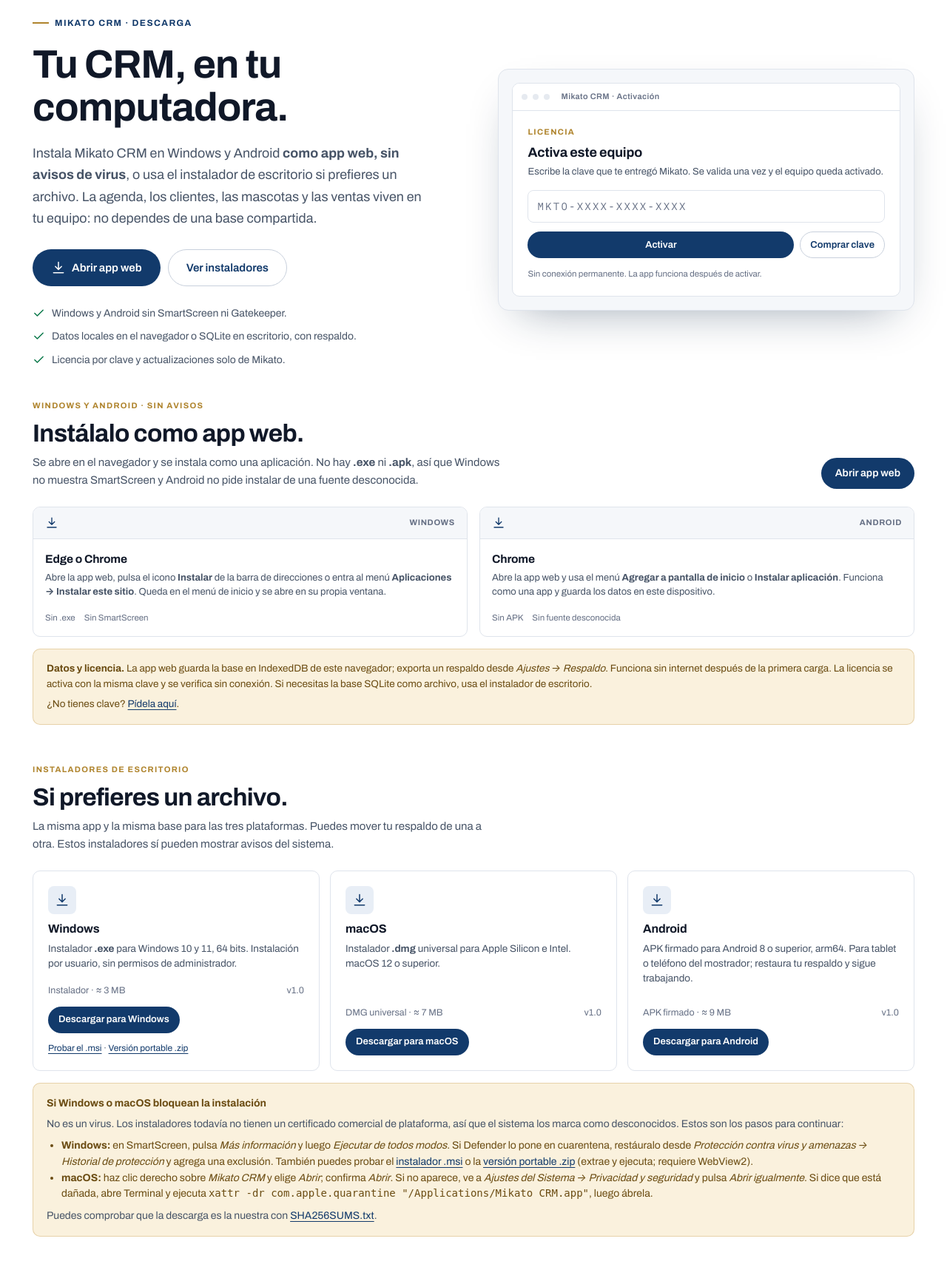
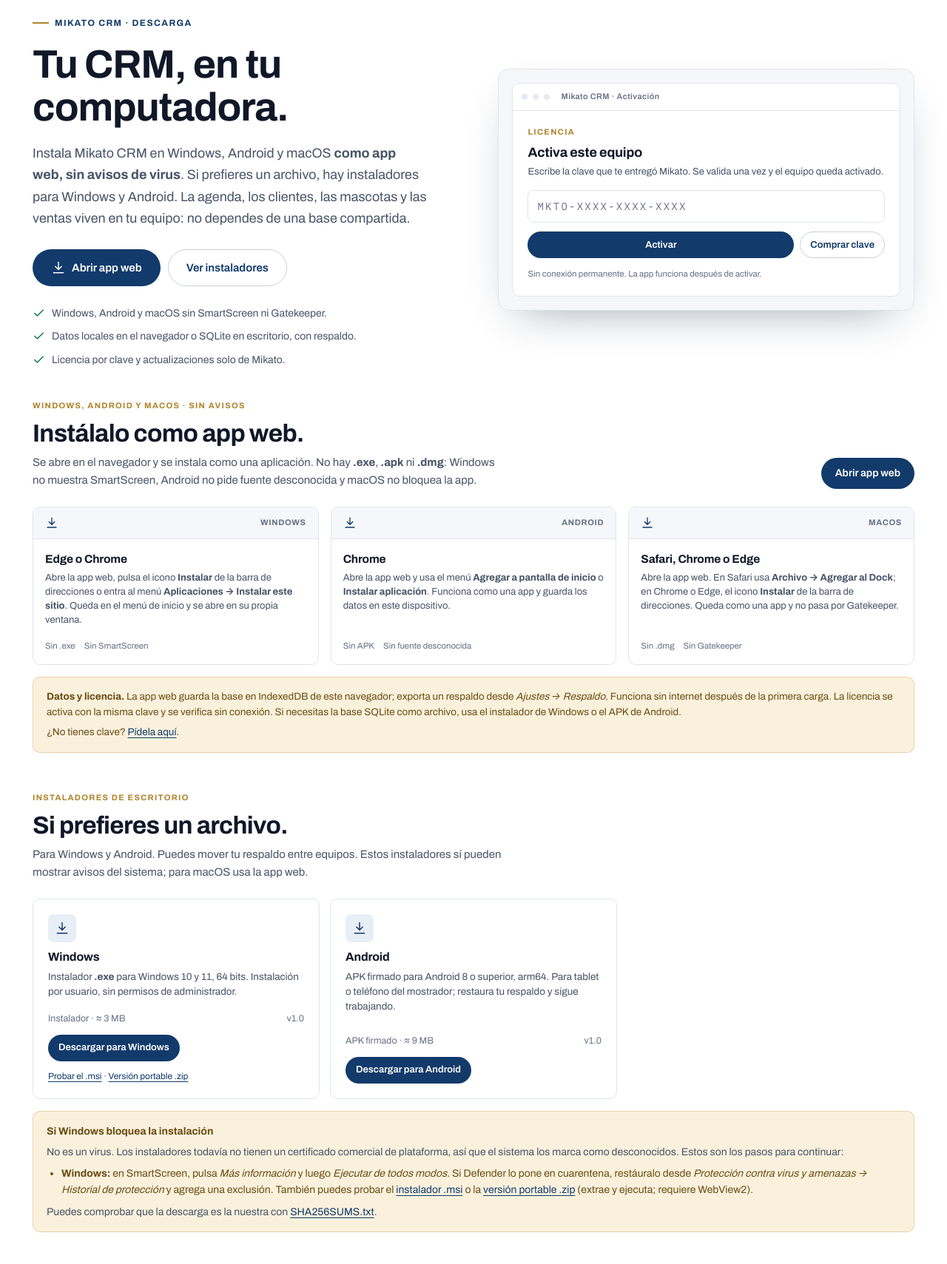
Before and after one commit to Mikato8/New-Est-ticas-Caninas, a PHP site: page /descargar in a window 1280 px wide. Shown: the part 211-1920 px from the top of the page at 74% size. Run offline with PHP 8.4, Linux system fonts and the light colour scheme.

Commit message:
macOS pasa a la app web; retirar el instalador DMG

```diff
--- a/public/descargas/SHA256SUMS.txt
+++ b/public/descargas/SHA256SUMS.txt
@@ -1,5 +1,4 @@
 daf8d166b443e38d5deb3ac1307dbdd25ca455c9d39bffe6f2b652c0df484a4c  Mikato-CRM-1.0.0-windows-x64-setup.exe
 30aa3344d68403ea8cfe7023bf4a69b71d027dfc6456f3d3e49d044c326bdd2a  Mikato-CRM-1.0.0-windows-x64.msi
 06756dc306c475ef479482df09f6b75a1be814d6255ed8f4f422d8f536015d46  Mikato-CRM-1.0.0-windows-x64-portable.zip
-0125079ffb780e9525a5f9007f7a5cd9bec07d55e40adad52256bfc472441e51  Mikato-CRM-1.0.0-macOS.dmg
 be0cc9ffc1d94ce616333c1ee06cadeffcc01ce2d17186bd8ff8e2e1d9994a95  Mikato-CRM-1.0.0-android.apk
--- a/views/paginas/descargar.php
+++ b/views/paginas/descargar.php
@@ -12,13 +12,13 @@ $whatsapp = $whatsapp ?? whatsapp_link();
             <div>
                 <span class="t-eyebrow">Mikato CRM · Descarga</span>
                 <h1>Tu CRM, en tu computadora.</h1>
-                <p class="t-portada__lead">Instala Mikato CRM en Windows y Android <strong>como app web, sin avisos de virus</strong>, o usa el instalador de escritorio si prefieres un archivo. La agenda, los clientes, las mascotas y las ventas viven en tu equipo: no dependes de una base compartida.</p>
+                <p class="t-portada__lead">Instala Mikato CRM en Windows, Android y macOS <strong>como app web, sin avisos de virus</strong>. Si prefieres un archivo, hay instaladores para Windows y Android. La agenda, los clientes, las mascotas y las ventas viven en tu equipo: no dependes de una base compartida.</p>
                 <div class="t-portada__acciones">
                     <a class="t-btn t-btn--azul t-btn--grande" href="<?= url('/crm/') ?>" target="_blank" rel="noopener"><?= icono('descargar') ?> Abrir app web</a>
                     <a class="t-btn t-btn--linea t-btn--grande" href="#sistemas">Ver instaladores</a>
                 </div>
                 <ul class="t-portada__pruebas">
-                    <li><?= icono('check') ?> Windows y Android sin SmartScreen ni Gatekeeper.</li>
+                    <li><?= icono('check') ?> Windows, Android y macOS sin SmartScreen ni Gatekeeper.</li>
                     <li><?= icono('check') ?> Datos locales en el navegador o SQLite en escritorio, con respaldo.</li>
                     <li><?= icono('check') ?> Licencia por clave y actualizaciones solo de Mikato.</li>
                 </ul>
@@ -51,13 +51,13 @@ $whatsapp = $whatsapp ?? whatsapp_link();
     <div class="contenedor">
         <div class="t-seccion__cabeza">
             <div>
-                <span class="t-kicker">Windows y Android · sin avisos</span>
+                <span class="t-kicker">Windows, Android y macOS · sin avisos</span>
                 <h2>Instálalo como app web.</h2>
-                <p>Se abre en el navegador y se instala como una aplicación. No hay <strong>.exe</strong> ni <strong>.apk</strong>, así que Windows no muestra SmartScreen y Android no pide instalar de una fuente desconocida.</p>
+                <p>Se abre en el navegador y se instala como una aplicación. No hay <strong>.exe</strong>, <strong>.apk</strong> ni <strong>.dmg</strong>: Windows no muestra SmartScreen, Android no pide fuente desconocida y macOS no bloquea la app.</p>
             </div>
             <a class="t-btn t-btn--azul" href="<?= url('/crm/') ?>" target="_blank" rel="noopener">Abrir app web</a>
         </div>
-        <div class="t-guias t-guias--dos">
+        <div class="t-guias">
             <article class="t-guia">
                 <div class="t-guia__franja"><?= icono('descargar') ?><span>Windows</span></div>
                 <div class="t-guia__cuerpo">
@@ -74,9 +74,18 @@ $whatsapp = $whatsapp ?? whatsapp_link();
                     <div class="t-guia__meta"><span>Sin APK</span><span>Sin fuente desconocida</span></div>
                 </div>
             </article>
+
+            <article class="t-guia">
+                <div class="t-guia__franja"><?= icono('descargar') ?><span>macOS</span></div>
+                <div class="t-guia__cuerpo">
+                    <h3>Safari, Chrome o Edge</h3>
+                    <p>Abre la app web. En Safari usa <strong>Archivo → Agregar al Dock</strong>; en Chrome o Edge, el icono <strong>Instalar</strong> de la barra de direcciones. Queda como una app y no pasa por Gatekeeper.</p>
+                    <div class="t-guia__meta"><span>Sin .dmg</span><span>Sin Gatekeeper</span></div>
+                </div>
+            </article>
         </div>
         <div class="nota" style="margin-top:16px;font-size:13.5px;line-height:1.55;">
-            <strong>Datos y licencia.</strong> La app web guarda la base en IndexedDB de este navegador; exporta un respaldo desde <em>Ajustes → Respaldo</em>. Funciona sin internet después de la primera carga. La licencia se activa con la misma clave y se verifica sin conexión. Si necesitas la base SQLite como archivo, usa el instalador de escritorio.
+            <strong>Datos y licencia.</strong> La app web guarda la base en IndexedDB de este navegador; exporta un respaldo desde <em>Ajustes → Respaldo</em>. Funciona sin internet después de la primera carga. La licencia se activa con la misma clave y se verifica sin conexión. Si necesitas la base SQLite como archivo, usa el instalador de Windows o el APK de Android.
             <span style="display:block;margin-top:6px;">¿No tienes clave? <a href="<?= url('/contacto') ?>">Pídela aquí</a>.</span>
         </div>
     </div>
@@ -88,7 +97,7 @@ $whatsapp = $whatsapp ?? whatsapp_link();
             <div>
                 <span class="t-kicker">Instaladores de escritorio</span>
                 <h2>Si prefieres un archivo.</h2>
-                <p>La misma app y la misma base para las tres plataformas. Puedes mover tu respaldo de una a otra. Estos instaladores sí pueden mostrar avisos del sistema.</p>
+                <p>Para Windows y Android. Puedes mover tu respaldo entre equipos. Estos instaladores sí pueden mostrar avisos del sistema; para macOS usa la app web.</p>
             </div>
         </div>
         <div class="t-modulos">
@@ -100,13 +109,6 @@ $whatsapp = $whatsapp ?? whatsapp_link();
                 <a class="t-btn t-btn--azul t-btn--chico" style="align-self:flex-start;margin-top:4px;" href="<?= url('/descargas/Mikato-CRM-1.0.0-windows-x64-setup.exe') ?>?v=1.0.2" download>Descargar para Windows</a>
                 <p style="font-size:12px;margin:2px 0 0;"><a href="<?= url('/descargas/Mikato-CRM-1.0.0-windows-x64.msi') ?>?v=1.0.2">Probar el .msi</a> · <a href="<?= url('/descargas/Mikato-CRM-1.0.0-windows-x64-portable.zip') ?>?v=1.0.2">Versión portable .zip</a></p>
             </article>
-            <article class="t-modulo" id="macos">
-                <div class="t-modulo__icono"><?= icono('descargar') ?></div>
-                <h3>macOS</h3>
-                <p>Instalador <strong>.dmg</strong> universal para Apple Silicon e Intel. macOS 12 o superior.</p>
-                <div class="t-modulo__pie"><span>DMG universal · ≈ 7 MB</span><span>v1.0</span></div>
-                <a class="t-btn t-btn--azul t-btn--chico" style="align-self:flex-start;margin-top:4px;" href="<?= url('/descargas/Mikato-CRM-1.0.0-macOS.dmg') ?>?v=1.0.2" download>Descargar para macOS</a>
-            </article>
             <article class="t-modulo" id="android">
                 <div class="t-modulo__icono"><?= icono('descargar') ?></div>
                 <h3>Android</h3>
@@ -116,11 +118,10 @@ $whatsapp = $whatsapp ?? whatsapp_link();
             </article>
         </div>
         <div class="nota" style="margin-top:16px;font-size:14px;line-height:1.55;">
-            <strong>Si Windows o macOS bloquean la instalación</strong>
+            <strong>Si Windows bloquea la instalación</strong>
             <p style="margin:6px 0 8px;">No es un virus. Los instaladores todavía no tienen un certificado comercial de plataforma, así que el sistema los marca como desconocidos. Estos son los pasos para continuar:</p>
             <ul style="margin:0 0 8px;padding-left:20px;">
                 <li><strong>Windows:</strong> en SmartScreen, pulsa <em>Más información</em> y luego <em>Ejecutar de todos modos</em>. Si Defender lo pone en cuarentena, restáuralo desde <em>Protección contra virus y amenazas → Historial de protección</em> y agrega una exclusión. También puedes probar el <a href="<?= url('/descargas/Mikato-CRM-1.0.0-windows-x64.msi') ?>?v=1.0.2">instalador .msi</a> o la <a href="<?= url('/descargas/Mikato-CRM-1.0.0-windows-x64-portable.zip') ?>?v=1.0.2">versión portable .zip</a> (extrae y ejecuta; requiere WebView2).</li>
-                <li><strong>macOS:</strong> haz clic derecho sobre <em>Mikato CRM</em> y elige <em>Abrir</em>; confirma <em>Abrir</em>. Si no aparece, ve a <em>Ajustes del Sistema → Privacidad y seguridad</em> y pulsa <em>Abrir igualmente</em>. Si dice que está dañada, abre Terminal y ejecuta <code>xattr -dr com.apple.quarantine "/Applications/Mikato CRM.app"</code>, luego ábrela.</li>
             </ul>
             <p style="margin:0;">Puedes comprobar que la descarga es la nuestra con <a href="<?= url('/descargas/SHA256SUMS.txt') ?>">SHA256SUMS.txt</a>.</p>
         </div>
```
Also changed, not shown: public/descargas/LEEME.txt (deleted, +0 -28 lines), views/paginas/home.php (+4 -4 lines), 1 other file.
